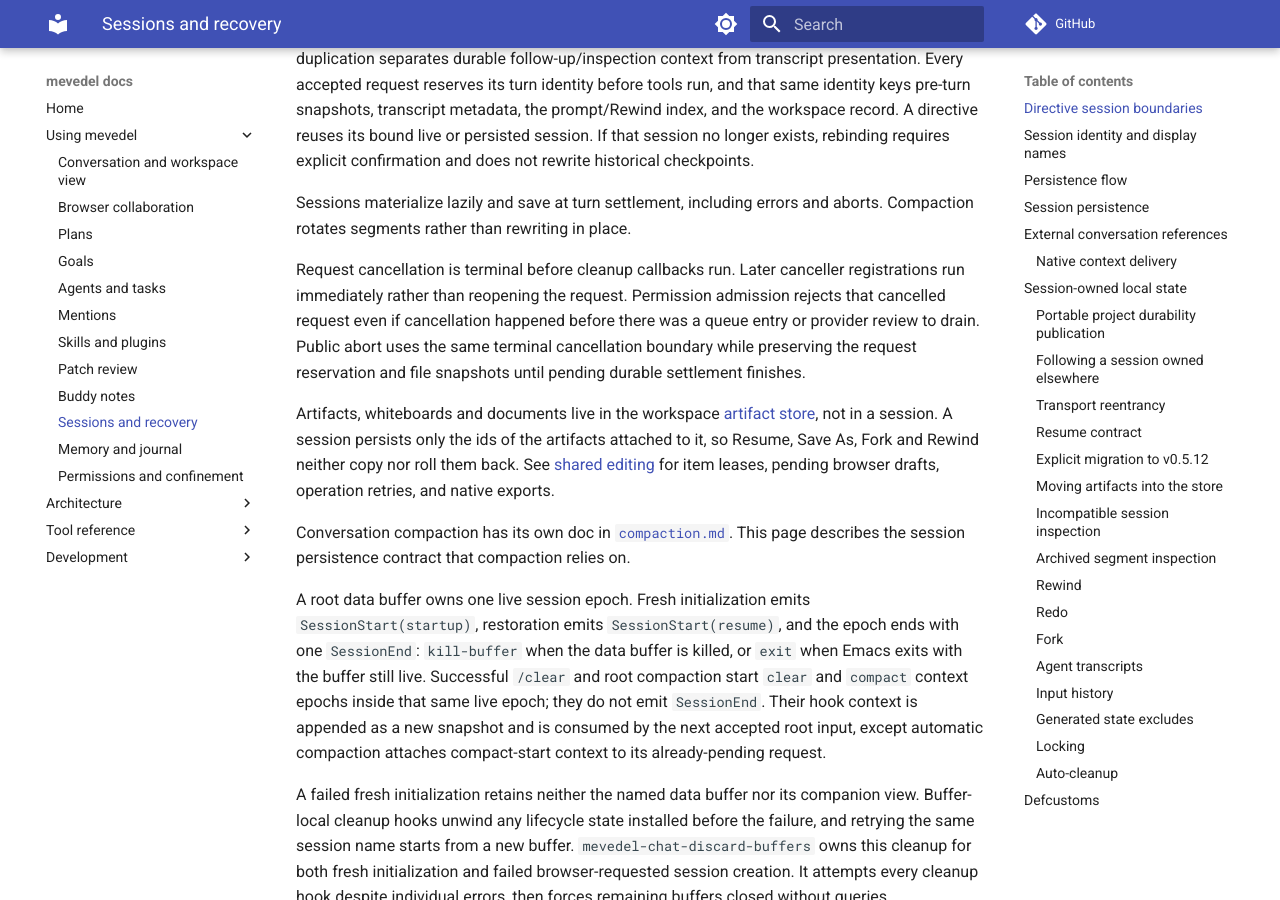
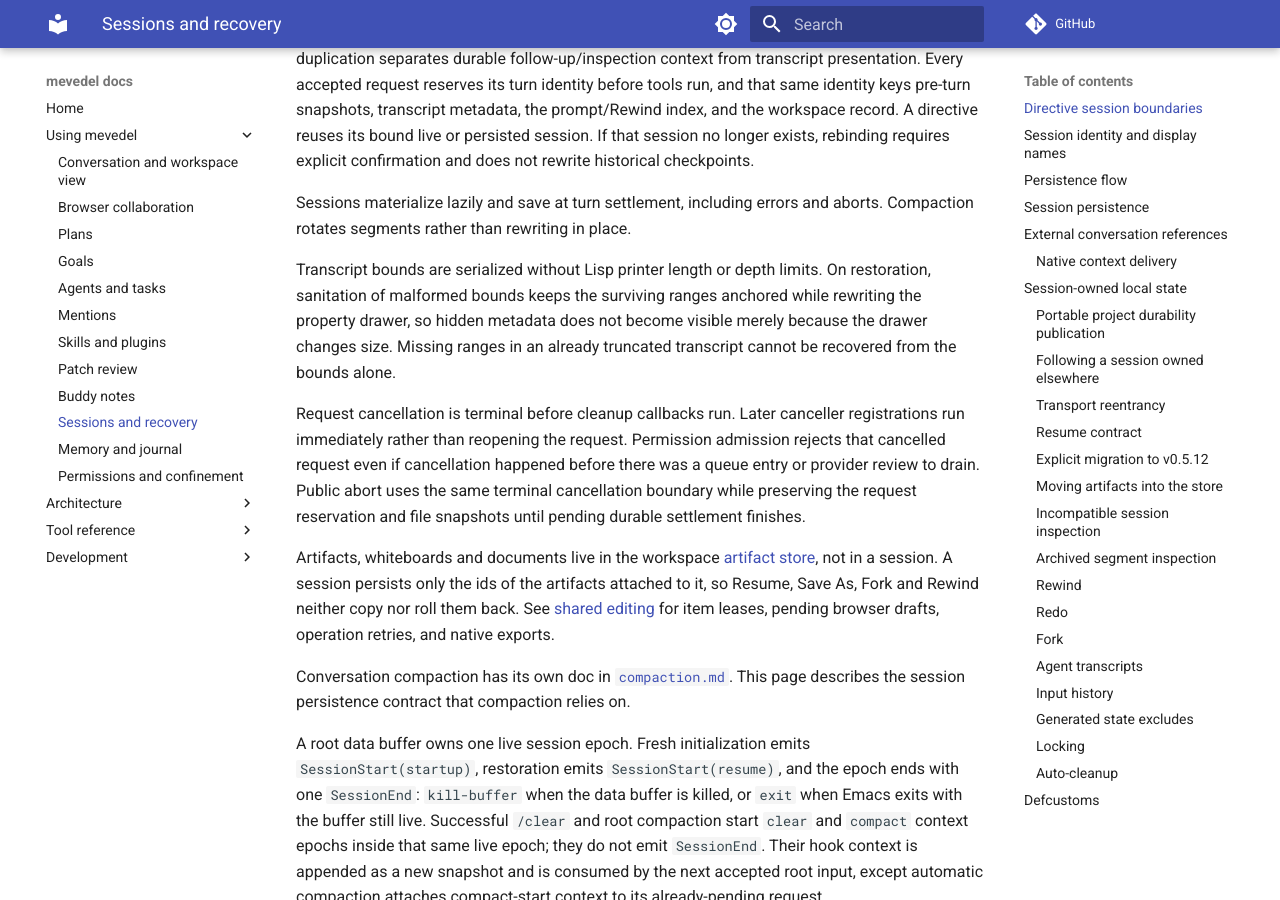
Before and after one commit to FrauH0lle/mevedel, an MkDocs documentation site: the page built from docs/sessions.md, in a window 1280 px wide and 900 px high, scrolled down 650 px. Built offline with MkDocs 1.6.1 and Material for MkDocs 9.7.7, drawn with Linux system fonts in a browser that asks for light colours; comment, search, counter and statistics services are not loaded.

Commit message:
fix(session): Preserve transcript bounds across save and resume
Avoid truncated GPTEL_BOUNDS under restrictive Lisp printer settings. Keep surviving ranges anchored when sanitation rewrites the property drawer so resumed views do not expose hidden metadata.

* mevedel-session-artifacts.el (mevedel-session-artifacts-stabilize-gptel-bounds): Serialize without printer length or depth limits.
* mevedel-transcript-restore.el (mevedel-transcript-restore--sanitize-bounds-once): Anchor repaired ranges with temporary markers until drawer offsets settle.
* test/test-mevedel-session-artifacts.el: Test complete bounds round-trips under restricted printer settings.
* test/test-mevedel-transcript-restore.el: Test alignment after removing truncated entries.
* test/test-mevedel-view-render.el: Assert resumed metadata stays hidden in the rendered view.
* docs/sessions.md: Document complete serialization and sanitation limits.

Validation: 560 focused ERT tests, including saved-transcript replay; warning-free package compilation; git diff --check. User confirms the hot-loaded fix works. Previously omitted ranges cannot be reconstructed from bounds alone.

```diff
--- a/docs/sessions.md
+++ b/docs/sessions.md
@@ -31,6 +31,12 @@
 
 Sessions materialize lazily and save at turn settlement, including errors and
 aborts. Compaction rotates segments rather than rewriting in place.
+
+Transcript bounds are serialized without Lisp printer length or depth limits.
+On restoration, sanitation of malformed bounds keeps the surviving ranges
+anchored while rewriting the property drawer, so hidden metadata does not become
+visible merely because the drawer changes size. Missing ranges in an already
+truncated transcript cannot be recovered from the bounds alone.
 
 Request cancellation is terminal before cleanup callbacks run. Later canceller
 registrations run immediately rather than reopening the request. Permission
```
Also changed, not shown: 5 other files.
